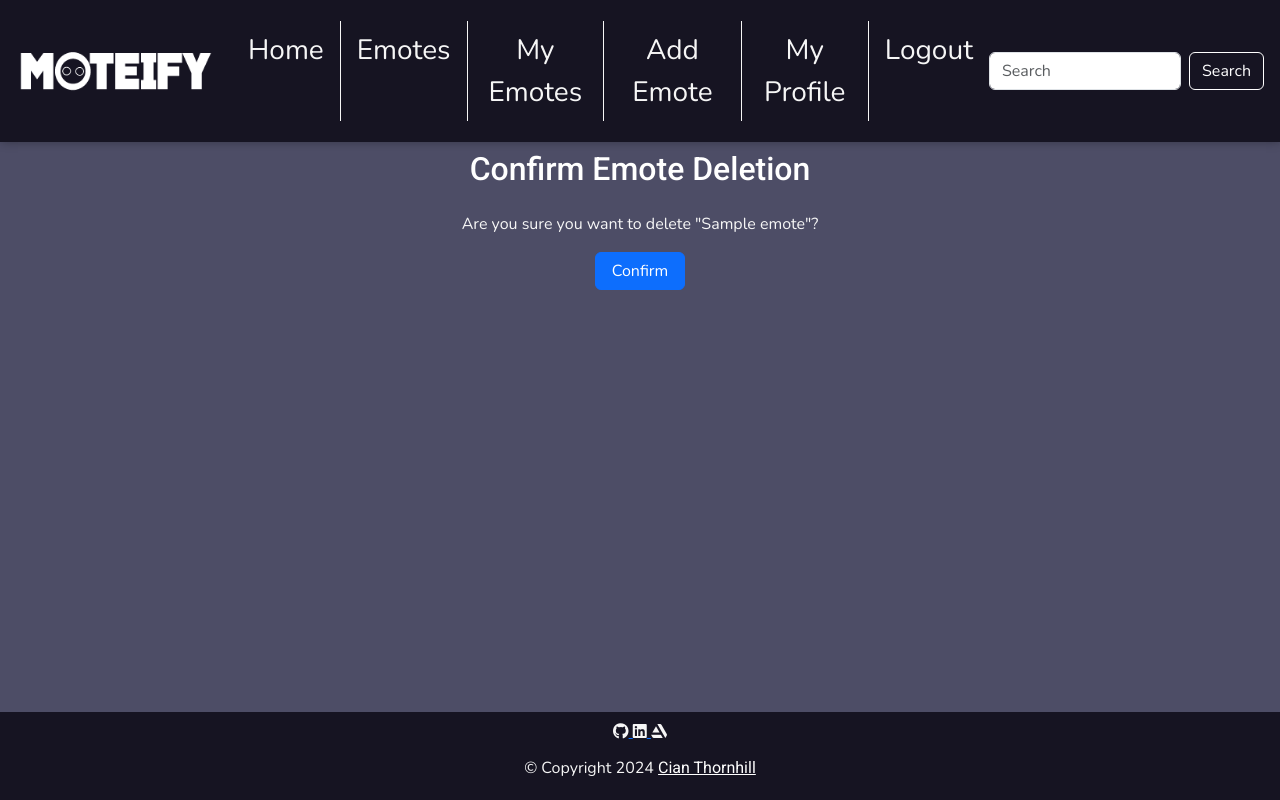
After one commit to CianThornhill/Moteify, a Django app: page /emotes/delete/1/ in a window 1280 px wide. The commit adds this page. Run offline with Django 4.2, Linux system fonts and the light colour scheme; a user stored in the database is signed in; tables that the repository leaves empty hold one stand-in row (values such as "Sample post"); some libraries are stand-ins or nearby versions.

Commit message:
Add Delete Emote functionality

```diff
--- /dev/null
+++ b/emotes/templates/emotes/emote_delete.html
@@ -0,0 +1,18 @@
+{% extends "base.html" %}
+
+{% block title %}Delete Emote {{ object.title }}{% endblock %}
+
+{% block content %}
+<div class="container">
+    <h2 class="text-center mt-2">
+        Confirm Emote Deletion
+    </h2>
+    <div class="d-flex justify-content-center pt-3">
+        <form method="post" class="text-center">
+            {% csrf_token %}
+            <p>Are you sure you want to delete "{{object.title}}"?</p>
+            <input type="submit" value="Confirm" class="btn btn-primary w-25">
+        </form>
+    </div>
+</div>
+{% endblock %}
--- a/emotes/templates/emotes/emote_detail.html
+++ b/emotes/templates/emotes/emote_detail.html
@@ -9,7 +9,7 @@
                 <img src="{{ emote.emote_img.url }}" alt="{{ emote.title }}" class="emote-pic">
             </div>
             <div class="emote-details">
-                <h1 class ="text-center">{{emote.title}}</h1>
+                <h3 class ="text-center">{{emote.title}}</h3>
                 <p class="text-center upload-on">Uploaded on {{emote.upload_date}} </p>
             </div>
             <hr>
@@ -24,7 +24,7 @@
             {% if request.user == emote.user %}
             <div class="text-center">
                 <a href="" class="btn btn-primary 25">Edit</a>
-                <a href="" class="btn btn-primary 25">Delete</a>
+                <a href="{% url 'delete_emote' emote.id %}" class="btn btn-primary 25">Delete</a>
             </div>
             {% endif %}
         </div>
--- a/emotes/urls.py
+++ b/emotes/urls.py
@@ -1,8 +1,9 @@
 from django.urls import path
-from .views import AddEmote, Emotes, EmoteDetail
+from .views import AddEmote, Emotes, EmoteDetail, DeleteEmote
 
 urlpatterns = [
     path('', AddEmote.as_view(), name="add_emote"),
     path('emotes/', Emotes.as_view(), name='emotes'),
     path("<slug:pk>/", EmoteDetail.as_view(), name="emote_detail"),
+    path("delete/<slug:pk>/", DeleteEmote.as_view(), name="delete_emote"),
 ]
--- a/emotes/views.py
+++ b/emotes/views.py
@@ -2,6 +2,10 @@ from django.views.generic import (
     CreateView, ListView,
     DetailView, DeleteView,
     UpdateView
+)
+
+from django.contrib.auth.mixins import (
+    UserPassesTestMixin, LoginRequiredMixin
 )
 
 from django.contrib.auth.mixins import LoginRequiredMixin
@@ -39,3 +43,14 @@ class AddEmote(LoginRequiredMixin, CreateView):
     def form_valid(self, form):
         form.instance.user = self.request.user
         return super(AddEmote, self).form_valid(form)
+
+class DeleteEmote(LoginRequiredMixin, UserPassesTestMixin, DeleteView):
+    """
+    Delete an emote
+    """
+    model = Emote
+    template_name = 'emotes/emote_delete.html'
+    success_url = '/emotes/emotes'
+
+    def test_func(self):
+        return self.request.user == self.get_object().user
--- a/moteify/settings.py
+++ b/moteify/settings.py
@@ -31,7 +31,7 @@ TEMPLATES_DIR = os.path.join(BASE_DIR,'templates')
 SECRET_KEY = os.environ.get('SECRET_KEY')
 
 # SECURITY WARNING: don't run with debug turned on in production!
-DEBUG = False
+DEBUG = True
 
 ALLOWED_HOSTS = ['8000-cianthornhill-moteify-9xqp3rbpowy.ws-eu110.gitpod.io', '.herokuapp.com']
 CSRF_TRUSTED_ORIGINS = ['https://8000-cianthornhill-moteify-9xqp3rbpowy.ws-eu110.gitpod.io', 'https://*.herokuapp.com']
--- a/static/css/base.css
+++ b/static/css/base.css
@@ -166,6 +166,15 @@ a.nav-link {
     background-color: var(--background);
 }
 
+.emote-pic {
+    width: 75%;
+    max-width: 512px;
+}
+
+.emote-details{
+    width:100%;
+}
+
 
 /* --- Footer --- */
 footer {
```
Also changed, not shown: templates/403.html (added, +11 -0 lines).
